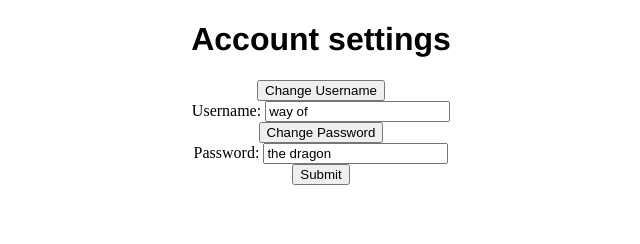
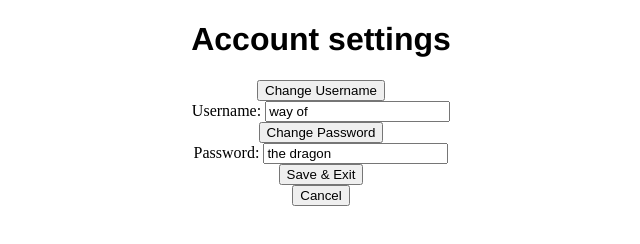
Before and after one commit to Hyarcher/WayOfTheDragon, a website: page AccountSettingsPage.html in a window 1280 px wide. Shown: the whole page, without its empty margins (319-959 px from the left). Drawn offline with Linux system fonts and the light colour scheme.

Commit message:
Add files via upload
update to account settings page

```diff
--- a/AccountSettingsPage.html
+++ b/AccountSettingsPage.html
@@ -7,14 +7,17 @@
   <title></title>
 </head>
 <h1>Account settings</h1>
+<body>
 
-<body>
+  </div>
   <form>
+    <div class="main">
     <button type="button">Change Username</button><br>
     Username: <input type="text" name="FirstName" value="way of"><br>
     <button type="button">Change Password</button><br>
     Password: <input type="text" name="LastName" value="the dragon"><br>
-    <input type="submit" value="Submit">
+    <button type="button">Save & Exit</button><br>
+    <a href="ApplicationSettingsPage.html"><button type="button">Cancel</button>
 </form>
 </body>
 
```
